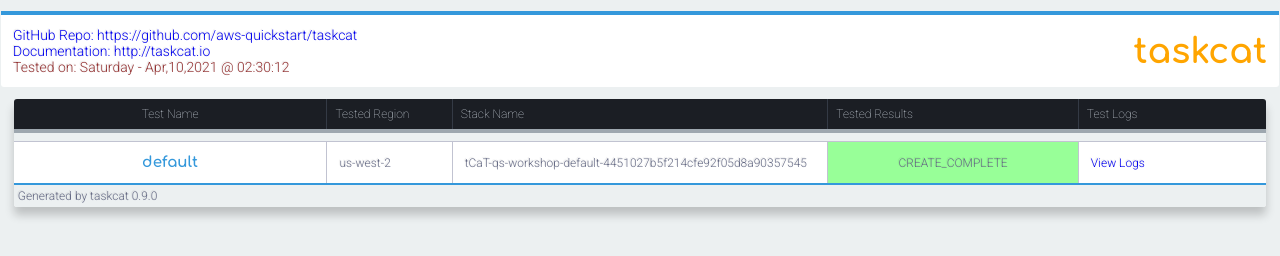
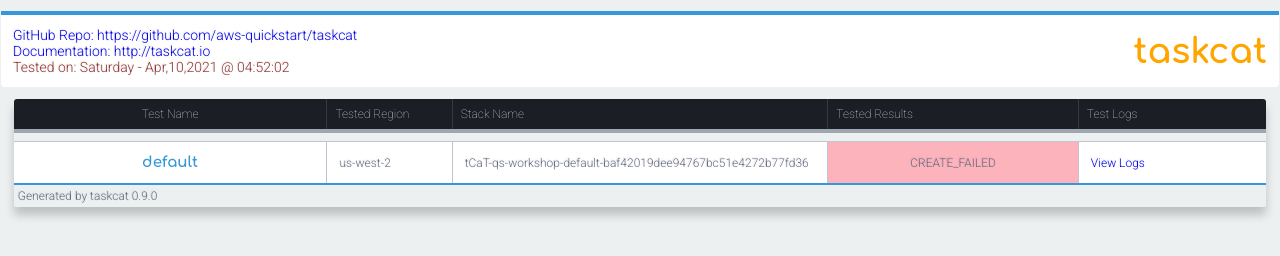
Before and after one commit to pedroporras/qs-workshop, a plain HTML site: page taskcat_outputs/index.html in a window 1280 px wide. Drawn offline with Linux system fonts and the light colour scheme.

```diff
--- a/taskcat_outputs/index.html
+++ b/taskcat_outputs/index.html
@@ -212,7 +212,7 @@
                             Documentation: http://taskcat.io
                             <br />
                         </a>
-                        Tested on: Saturday - Apr,10,2021 @ 02:30:12
+                        Tested on: Saturday - Apr,10,2021 @ 04:52:02
                     </td>
                     <td class=taskcat-logo>
                         <h3>
@@ -257,13 +257,13 @@
                         us-west-2
                     </td>
                     <td class=text-left>
-                        tCaT-qs-workshop-default-4451027b5f214cfe92f05d8a90357545
+                        tCaT-qs-workshop-default-baf42019dee94767bc51e4272b77fd36
                     </td>
-                    <td class=test-green>
-                        CREATE_COMPLETE
+                    <td class=test-red>
+                        CREATE_FAILED
                     </td>
                     <td class=text-left>
-                        <a href="tCaT-qs-workshop-default-4451027b5f214cfe92f05d8a90357545-us-west-2-cfnlogs.txt">
+                        <a href="tCaT-qs-workshop-default-baf42019dee94767bc51e4272b77fd36-us-west-2-cfnlogs.txt">
                             View Logs
                         </a>
                     </td>
```
Also changed, not shown: screen-logs.txt, taskcat_outputs/tCaT-qs-workshop-default-baf42019dee94767bc51e4272b77fd36-us-west-2-cfnlogs.txt (added), 1 other file.
